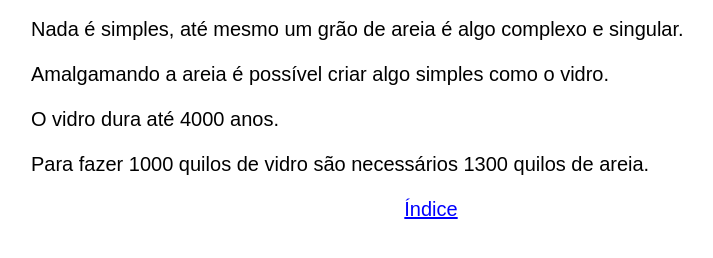
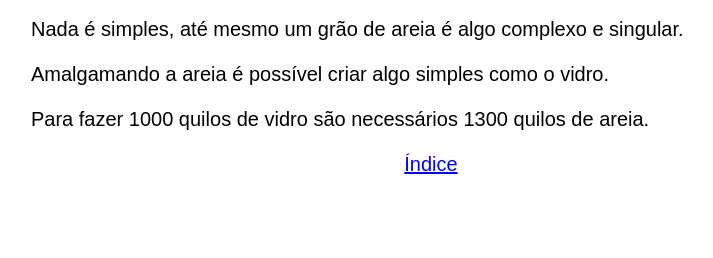
Before and after one commit to MeuGarfo/aicoutodasilva.github.io, a plain HTML site: page nada_e_simples.html in a window 1280 px wide. Shown: the part 144-402 px from the top of the page, without its empty margins (209-922 px from the left). Drawn offline with Linux system fonts and the light colour scheme.

Commit message:
M  nada_e_simples.html

```diff
--- a/nada_e_simples.html
+++ b/nada_e_simples.html
@@ -13,7 +13,6 @@
         <p>Thu 24 Jan 2019 10:20:12 AM -02 </p>
 <p>Nada é simples, até mesmo um grão de areia é algo complexo e singular.</p>
 <p>Amalgamando a areia é possível criar algo simples como o vidro.</p>
-<p>O vidro dura até 4000 anos.</p>
 <p>Para fazer 1000 quilos de vidro são necessários 1300 quilos de areia.</p>
         <p class="center">
             <a href="index.html">Índice</a>
```
